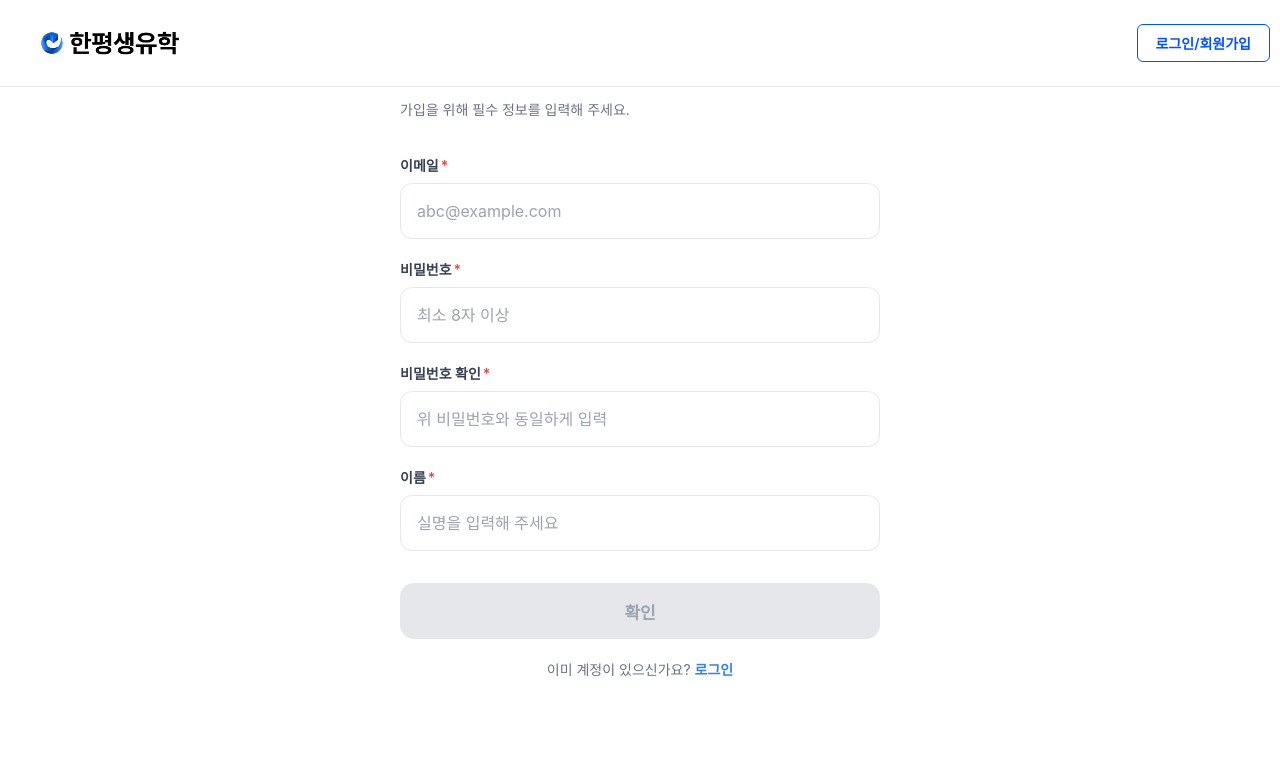
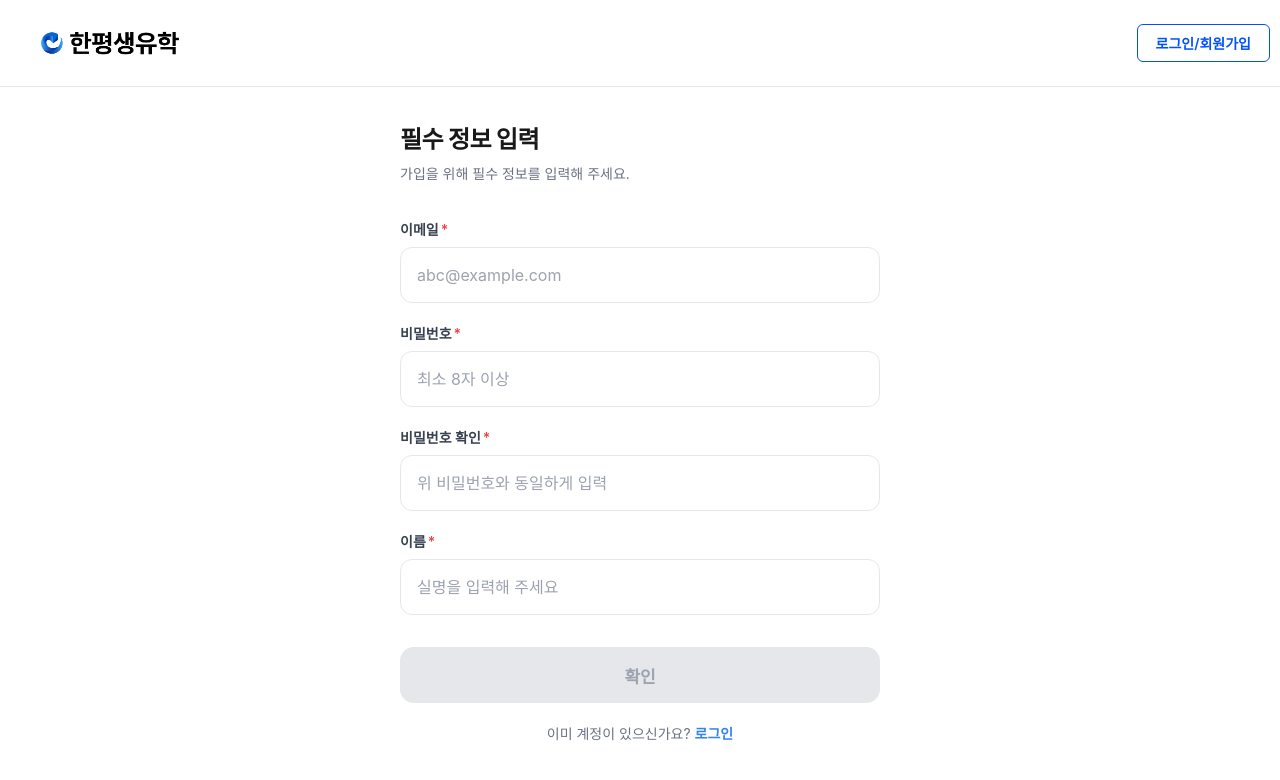
Before and after one commit to bp4sp4/KorhrdStudyAbroad, a Next.js app: page /signup/form in a window 1280 px wide. Shown: the top 780 px of the page. Built offline with nearby package versions, Linux system fonts and the light colour scheme; no server answers.

Commit message:
update commit

```diff
--- a/src/app/(auth)/signup/form/form.module.css
+++ b/src/app/(auth)/signup/form/form.module.css
@@ -7,7 +7,7 @@
   width: 100%;
   max-width: 480px;
   margin: 0 auto;
-  padding: 56px 0 20px;
+  padding: 120px 0 20px;
 }
 
 .title {
```
